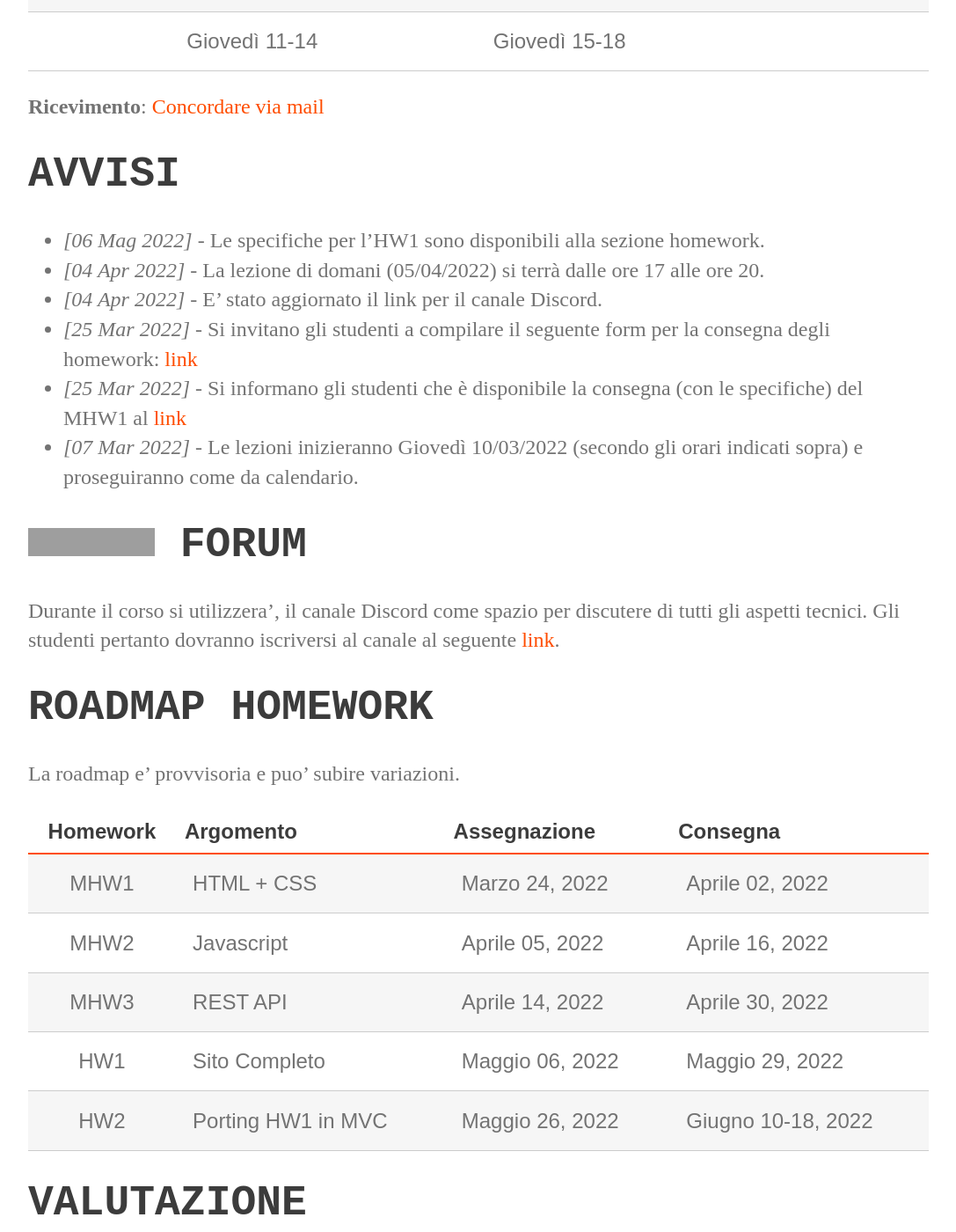
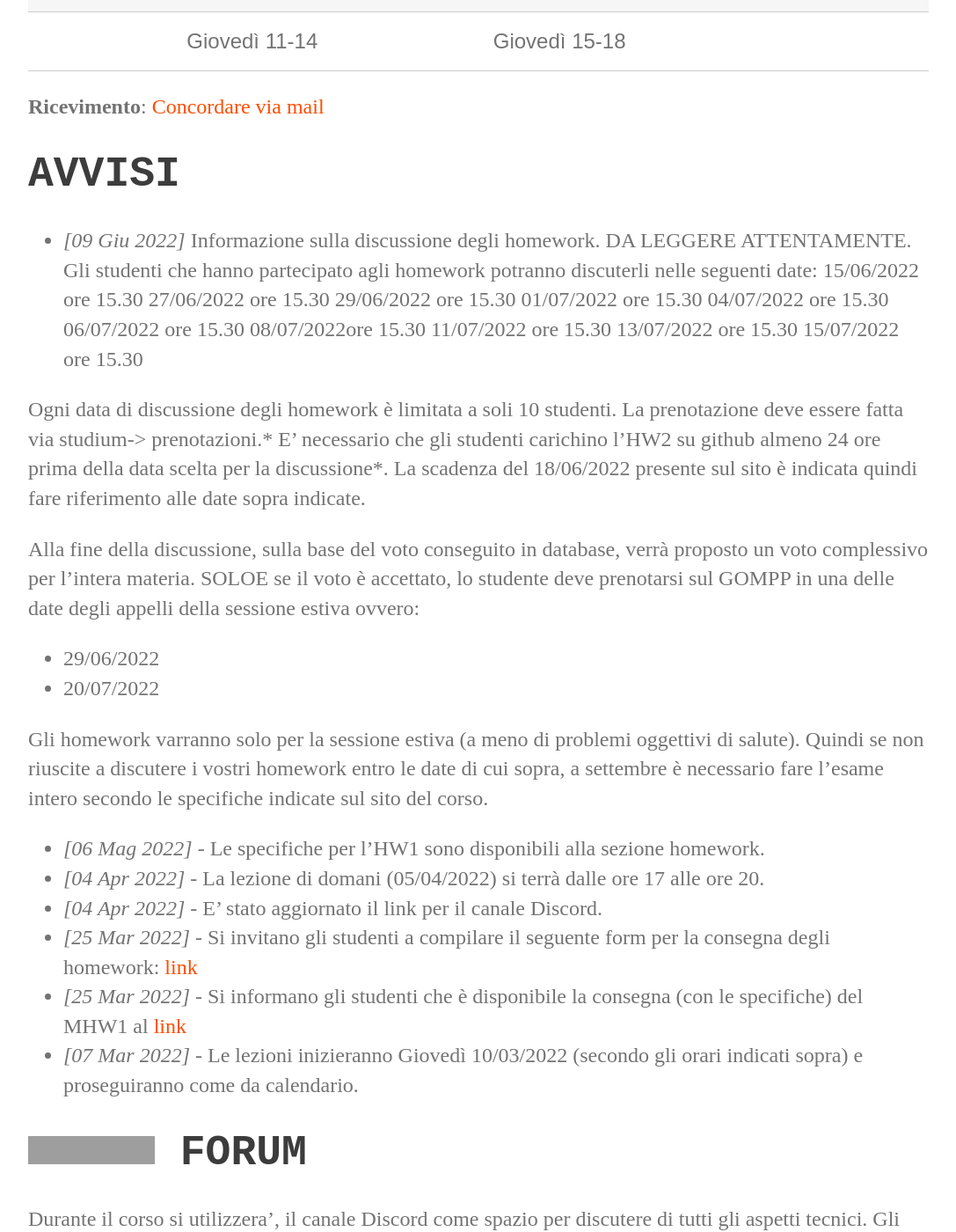
Before and after one commit to perceivelab/database-course, a Jekyll site: the page built from index.md, in a window 1280 px wide and 1400 px high, scrolled down 828 px. Shown: the whole window at 88% size, without its empty margins (96-1183 px from the left). Built offline with Jekyll 4.4.1, drawn with Linux system fonts in a browser that asks for light colours; our own code applies the rules of GitHub Pages for plain Markdown files; grey boxes are pictures that could not be loaded.

Commit message:
Update index.md

```diff
--- a/index.md
+++ b/index.md
@@ -16,6 +16,26 @@ layout: default
 
 
 # AVVISI
+- *[09 Giu 2022]* Informazione sulla discussione degli homework.  DA LEGGERE ATTENTAMENTE.
+Gli studenti che hanno partecipato agli homework potranno discuterli nelle seguenti date:
+15/06/2022 ore 15.30
+27/06/2022 ore 15.30
+29/06/2022 ore 15.30
+01/07/2022  ore 15.30
+04/07/2022 ore 15.30
+06/07/2022 ore 15.30
+08/07/2022ore 15.30
+11/07/2022 ore 15.30
+13/07/2022 ore 15.30
+15/07/2022 ore 15.30
+
+Ogni data di discussione degli homework è limitata a soli 10 studenti. La prenotazione deve essere fatta via studium-> prenotazioni.* E’ necessario che gli studenti carichino l’HW2 su github almeno 24 ore  prima della data scelta per la discussione*. La scadenza del 18/06/2022 presente sul sito è indicata quindi fare riferimento alle date sopra indicate.
+
+Alla fine della discussione, sulla base del voto conseguito in database, verrà proposto un voto complessivo per l'intera materia. SOLOE se il voto è accettato, lo studente deve prenotarsi sul GOMPP in una delle date degli appelli della sessione estiva ovvero:
+-  29/06/2022
+-  20/07/2022
+
+Gli homework varranno solo per la sessione estiva (a meno di problemi oggettivi di salute). Quindi se non riuscite a discutere i vostri homework entro le date di cui sopra, a settembre è necessario fare l'esame intero secondo le specifiche indicate sul sito del corso.
 - *[06 Mag 2022]* - Le specifiche per l'HW1 sono disponibili alla sezione homework.
 - *[04 Apr 2022]* - La lezione di domani (05/04/2022) si terrà dalle ore 17 alle ore 20.
 - *[04 Apr 2022]* - E' stato aggiornato il link per il canale Discord.
```
